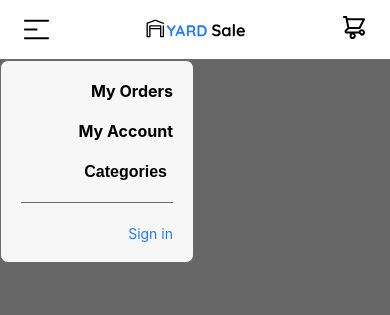
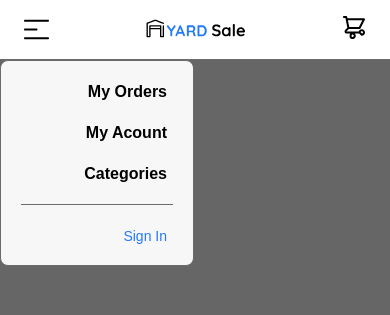
Before and after one commit to Aquillare/NextJs-Shop, a Next.js app: page /checkout in a window 390 px wide. Both pictures are taken after a click on the button 36 px from the left and 29 px from the top of the page. Shown: the top 315 px of the page. Built offline with nearby package versions, Linux system fonts and the light colour scheme; no server answers.

Commit message:
se agregan etiquetas button y estilos

```diff
--- a/src/components/MobileMenu.jsx
+++ b/src/components/MobileMenu.jsx
@@ -20,18 +20,22 @@ const MobileMenu = ({handleToggleMobileMenu}) =>{
 
     return(
         <>
-            <div className={styles['MobileMenu_container']} onClick={ () => handleToggleMobileMenu()}>
+            <div className={styles['MobileMenu_container']} onClick={ () => handleToggleMobileMenu()} role='button' tabIndex={0}>
             </div>
             <div className={styles.MobileMenu}>
 
                 <ul className={styles["MobileMenu_ul"]}>
 
-                    <li className={styles["MobileMenu_li"]} onClick={() => handleToggleMobileMenu()}>
-                    <Link href="/orders" >My Orders</Link>
+                    <li className={styles["MobileMenu_li"]}>
+                        <button className={styles['MobileMenu_li_button']} onClick={() => handleToggleMobileMenu() }>
+                            <Link href="/orders" >My Orders</Link>
+                        </button>
                     </li>
 
-                    <li className={styles["MobileMenu_li"]} onClick={() => handleToggleMobileMenu()}>
-                    <Link href="/account">My Account</Link>
+                    <li className={styles["MobileMenu_li"]}>
+                        <button className={styles['MobileMenu_li_button']} onClick={() => handleToggleMobileMenu() }>
+                            <Link href="/account" >My Acount</Link>
+                        </button>
                     </li>
 
                     <li className={styles["MobileMenu_li"]}>
@@ -41,12 +45,16 @@ const MobileMenu = ({handleToggleMobileMenu}) =>{
                     </li>
 
                     {auth.user ?
-                        <li className={styles["MobileMenu_li"]} onClick={ () =>{ auth.logout(); handleToggleMobileMenu()}}>
-                        <Link href="/login">Sign out</Link>
+                        <li className={styles["MobileMenu_li"]}>
+                          <button className={styles['MobileMenu_li_button']} onClick={() =>{auth.logout();handleToggleMobileMenu() }  }>
+                            <Link href="/login" >Sign Out</Link>
+                          </button>
                         </li>
                     :
-                        <li className={styles["MobileMenu_li"]} onClick={ () =>handleToggleMobileMenu()}>
-                        <Link href="/login">Sign in</Link>
+                        <li className={styles["MobileMenu_li"]}>
+                             <button className={styles['MobileMenu_li_button']} onClick={() => handleToggleMobileMenu() }>
+                            <Link href="/login" >Sign In</Link>
+                            </button>
                         </li>
                     }
                 </ul>
--- a/src/styles/MobileMenu.module.scss
+++ b/src/styles/MobileMenu.module.scss
@@ -34,13 +34,21 @@
     text-align: end;
 }
 
-.MobileMenu_li:nth-child(1),
-.MobileMenu_li:nth-child(2),
-.MobileMenu_li:nth-child(3){
+
+.MobileMenu_li:nth-child(1) a,
+.MobileMenu_li:nth-child(2) a,
+.MobileMenu_li:nth-child(3) a{
     font-weight: bold;
 }
 
-.MobileMenu_li a{
+
+
+.MobileMenu_li_button{
+    border: none;
+    background: transparent;
+}
+
+.MobileMenu_li_button a{
     text-decoration: none;
     font-size: $--md;
     color: $--black;
```
